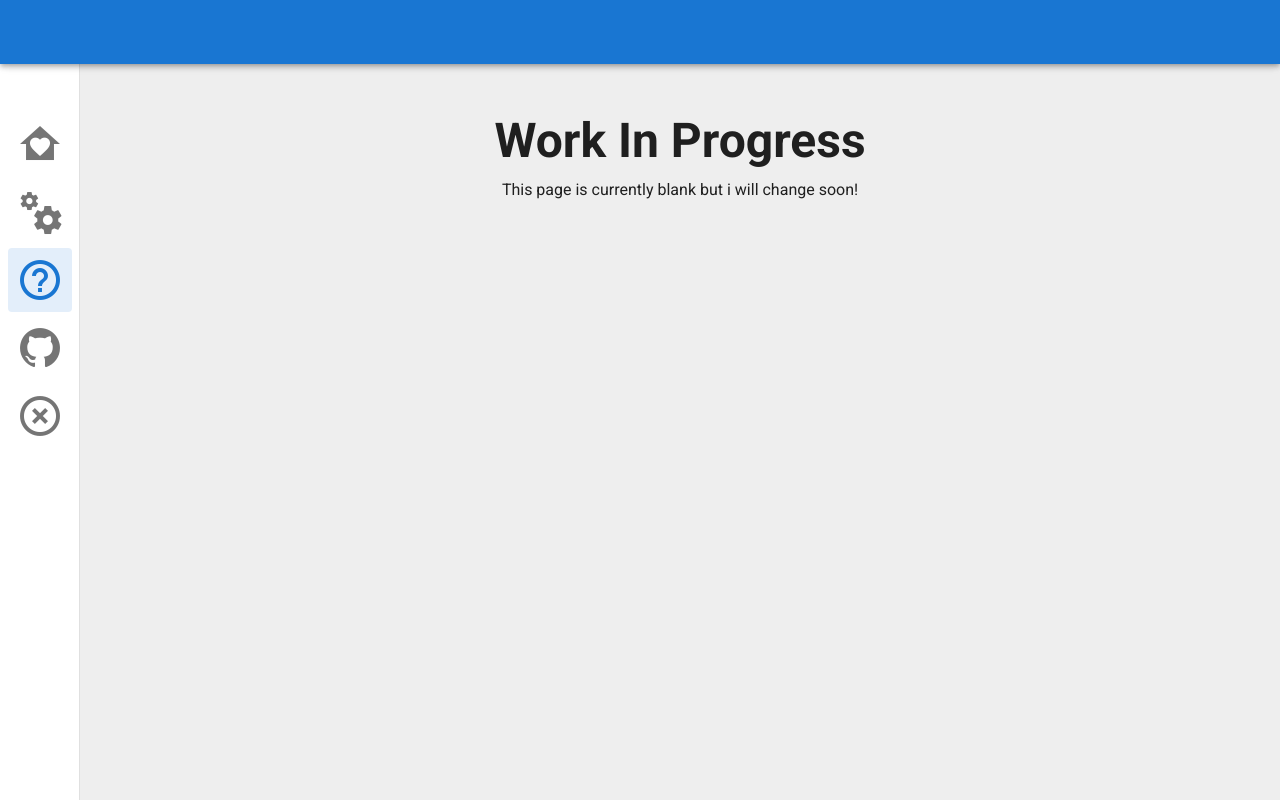
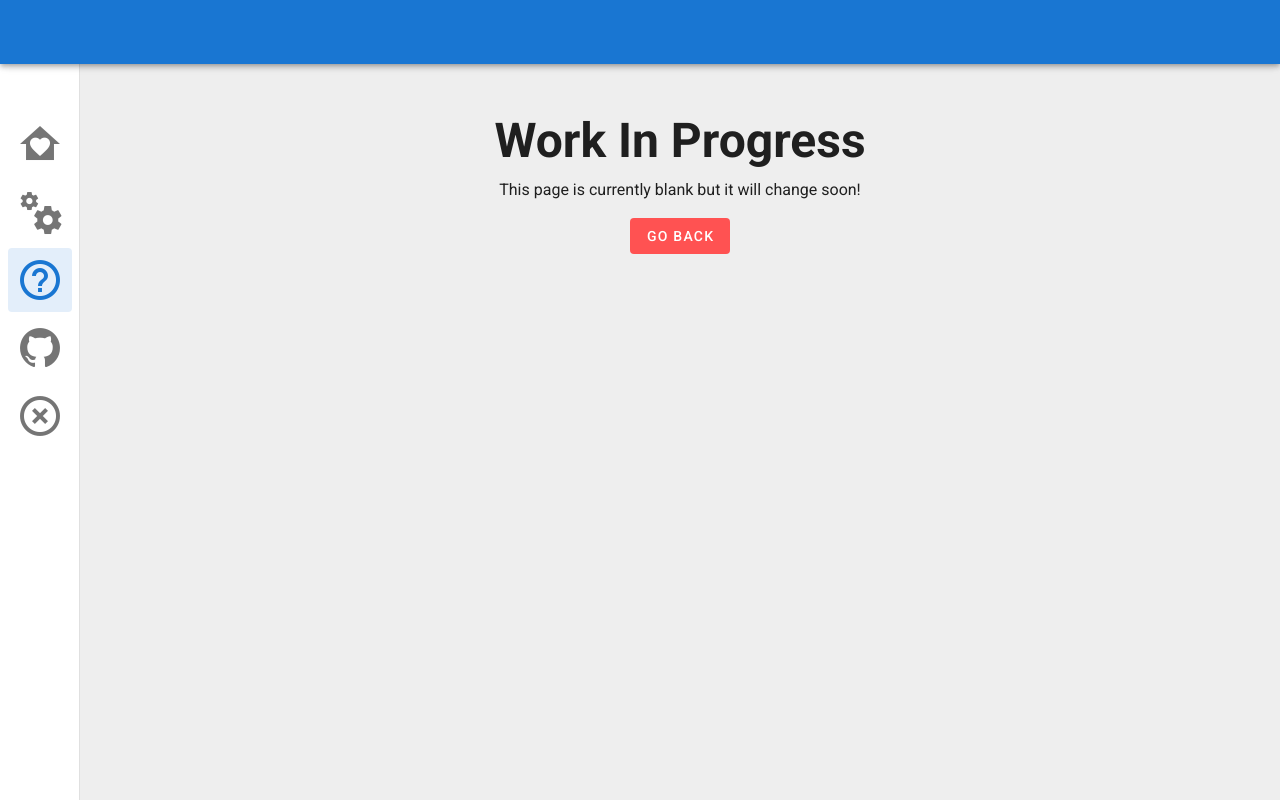
Before and after one commit to kjuraszek/data-usage-monitor, a Vue app in the folder frontend/: page /help in a window 1280 px wide. Built offline with nearby package versions, Linux system fonts and the light colour scheme.

Commit message:
Added  'Go back' button to the components

```diff
--- a/frontend/src/components/NotFound.vue
+++ b/frontend/src/components/NotFound.vue
@@ -8,8 +8,15 @@
         </h1>
 
         <p class="subheading font-weight-regular">
-          Nothing found under this URL - try refreshing the page or return to home.
+          Nothing found under this URL - check if URL is correct or return to home.
         </p>
+        <v-btn
+          depressed
+          color="error"
+          to="/"
+        >
+          Go back
+        </v-btn>
       </v-col>
 
     </v-row>
--- a/frontend/src/components/WorkInProgress.vue
+++ b/frontend/src/components/WorkInProgress.vue
@@ -8,8 +8,16 @@
         </h1>
 
         <p class="subheading font-weight-regular">
-          This page is currently blank but i will change soon!
+          This page is currently blank but it will change soon!
         </p>
+
+        <v-btn
+          depressed
+          color="error"
+          to="/"
+        >
+          Go back
+        </v-btn>
       </v-col>
 
     </v-row>
```
